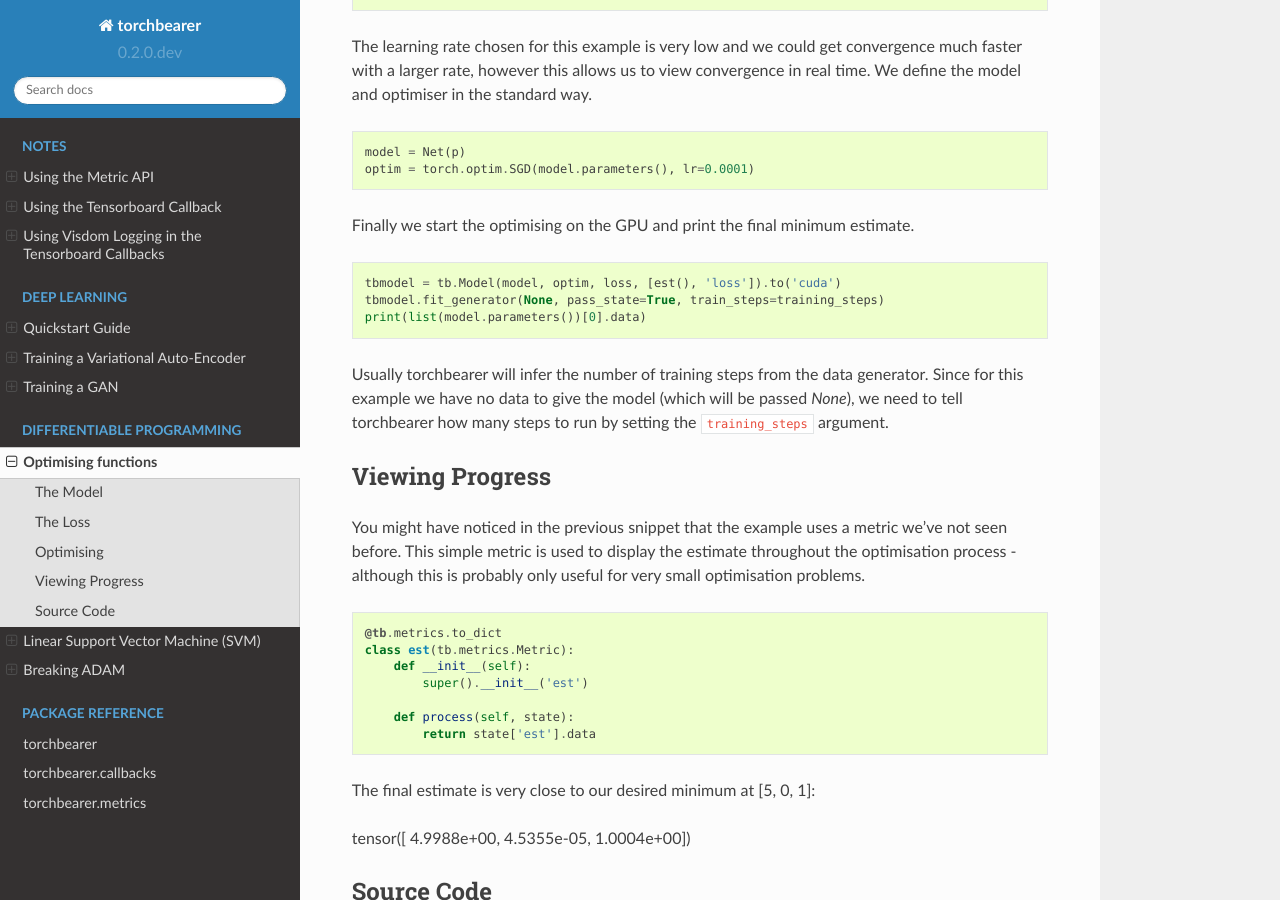
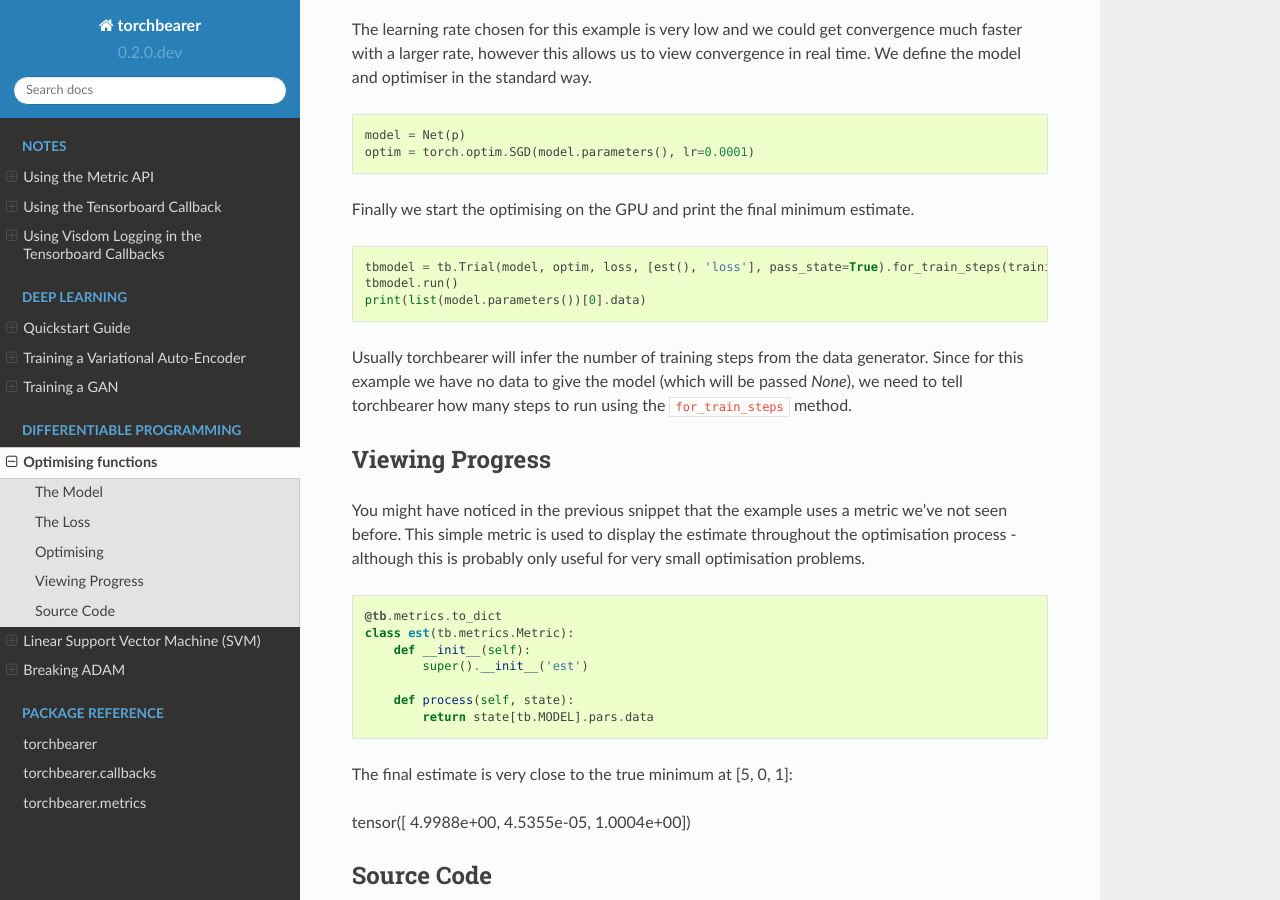
Before and after one commit to pytorchbearer/torchbearer, a Sphinx documentation site: the page built from docs/examples/basic_opt.rst, in a window 1280 px wide and 900 px high, scrolled down 1343 px. Built offline with Sphinx 7.4.7 and the Read the Docs theme 2.0.0, drawn with Linux system fonts in a browser that asks for light colours; some of the changed text lies outside the part shown.

Commit message:
Update basic_opt example to new trial api

```diff
--- a/docs/_static/examples/basic_opt.py
+++ b/docs/_static/examples/basic_opt.py
@@ -23,7 +23,6 @@ class Net(Module):
         return torch.sum(out**2)
 
     def forward(self, _, state):
-        state['est'] = self.pars
         return self.f()
 
 
@@ -37,7 +36,7 @@ class est(tb.metrics.Metric):
         super().__init__('est')
 
     def process(self, state):
-        return state['est'].data
+        return state[tb.MODEL].pars.data
 
 
 p = torch.tensor([2.0, 1.0, 10.0])
@@ -46,6 +45,6 @@ training_steps = 50000
 model = Net(p)
 optim = torch.optim.SGD(model.parameters(), lr=0.0001)
 
-tbmodel = tb.Model(model, optim, loss, [est(), 'loss']).to('cuda')
-tbmodel.fit_generator(None, pass_state=True, train_steps=training_steps)
+tbmodel = tb.Trial(model, optim, loss, [est(), 'loss'], pass_state=True).for_train_steps(training_steps).to('cuda')
+tbmodel.run()
 print(list(model.parameters())[0].data)
--- a/docs/examples/basic_opt.rst
+++ b/docs/examples/basic_opt.rst
@@ -37,23 +37,23 @@ We have set the number of optimisation steps for this example as 50000.
 
 .. literalinclude:: /_static/examples/basic_opt.py
    :language: python
-   :lines: 43-44
+   :lines: 42-43
 
 The learning rate chosen for this example is very low and we could get convergence much faster with a larger rate, however this allows us to view convergence in real time.
 We define the model and optimiser in the standard way.
 
 .. literalinclude:: /_static/examples/basic_opt.py
    :language: python
-   :lines: 46-47
+   :lines: 45-46
 
 Finally we start the optimising on the GPU and print the final minimum estimate.
 
 .. literalinclude:: /_static/examples/basic_opt.py
    :language: python
-   :lines: 49-51
+   :lines: 48-50
 
 Usually torchbearer will infer the number of training steps from the data generator.
-Since for this example we have no data to give the model (which will be passed `None`), we need to tell torchbearer how many steps to run by setting the ``training_steps`` argument.
+Since for this example we have no data to give the model (which will be passed `None`), we need to tell torchbearer how many steps to run using the ``for_train_steps`` method.
 
 
 Viewing Progress
@@ -64,9 +64,9 @@ This simple metric is used to display the estimate throughout the optimisation p
 
 .. literalinclude:: /_static/examples/basic_opt.py
    :language: python
-   :lines: 34-40
+   :lines: 33-39
 
-The final estimate is very close to our desired minimum at [5, 0, 1]:
+The final estimate is very close to the true minimum at [5, 0, 1]:
 
 tensor([ 4.9988e+00,  4.5355e-05,  1.0004e+00])
 
```
Also changed, not shown: other parts of docs/examples/basic_opt.rst (+2 -2 lines), 1 other file.
